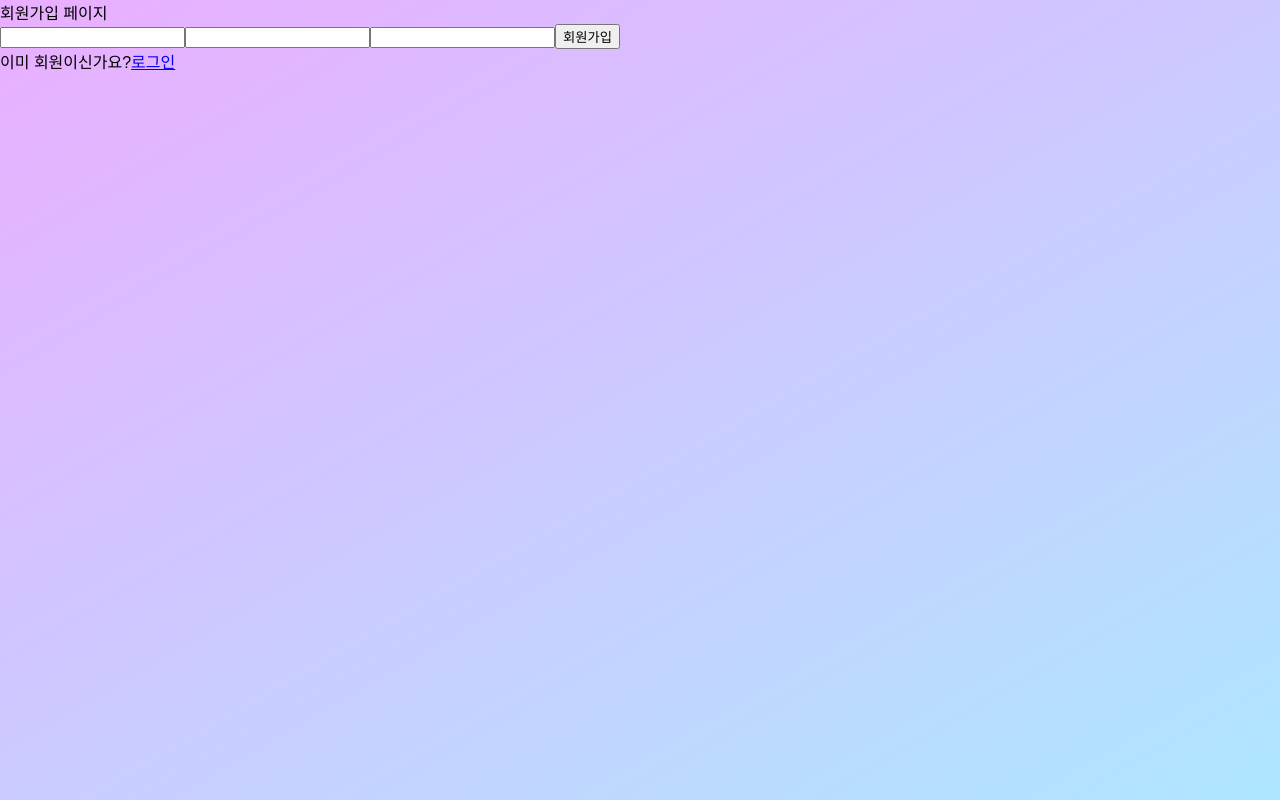
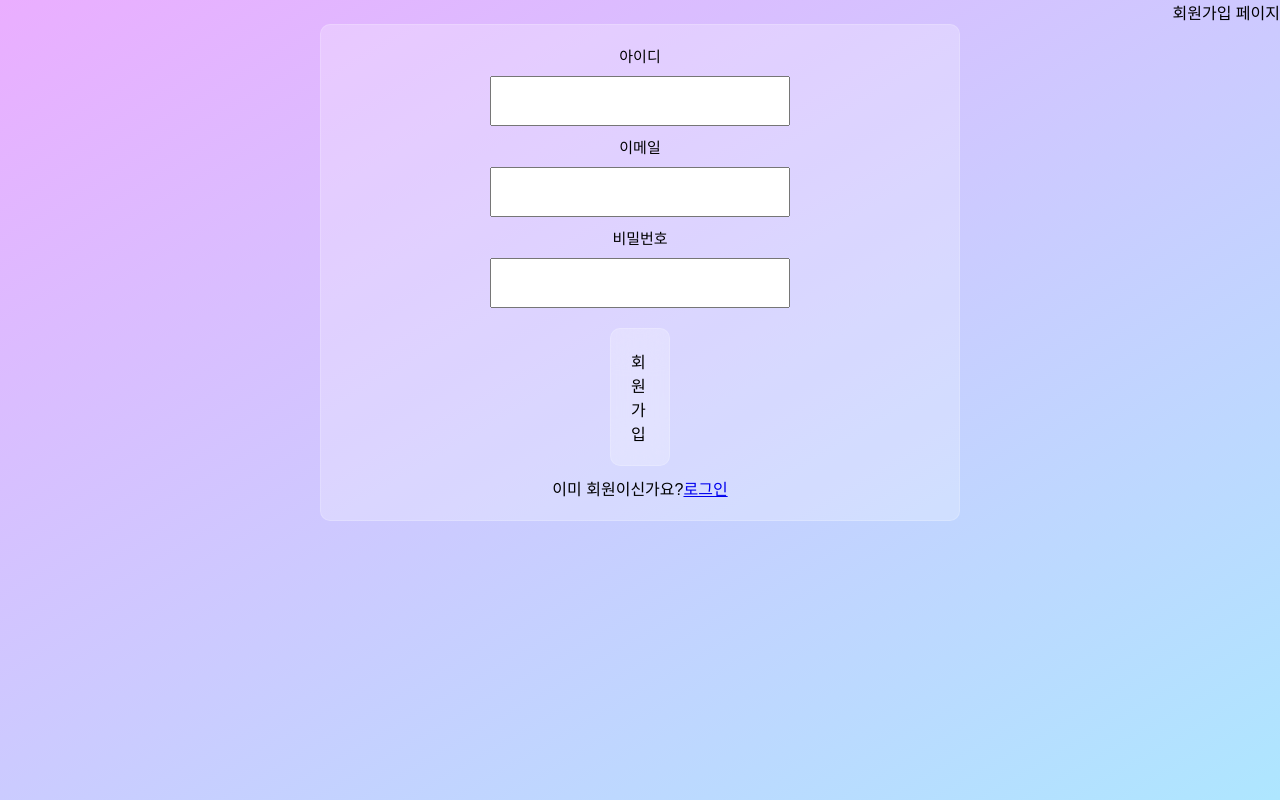
Before and after one commit to pound-er/react-vote-15th, a React (Create React App) app: page /SignUpPage in a window 1280 px wide. Built offline with nearby package versions, Linux system fonts and the light colour scheme.

Commit message:
feat : 결과화면 구성 완료, style : 찔끔

```diff
--- a/src/App.js
+++ b/src/App.js
@@ -3,6 +3,7 @@ import { Route, Routes } from 'react-router-dom';
 import LoginPage from './pages/LoginPage';
 import SignUpPage from './pages/SignUpPage';
 import { OverallStyle } from './GlobalStyle';
+import VoteResultPage from './pages/VoteResultPage';
 
 function App() {
   return (
@@ -12,6 +13,7 @@ function App() {
         <Route path="/" element={<VotePage />} />
         <Route path="/LoginPage" element={<LoginPage />} />
         <Route path="/SignUpPage" element={<SignUpPage />} />
+        <Route path="/VoteResultPage" element={<VoteResultPage />} />
       </Routes>
     </>
   );
--- a/src/GlobalStyle.js
+++ b/src/GlobalStyle.js
@@ -41,5 +41,20 @@ export const OverallStyle = createGlobalStyle`
     margin: 0;
     background-repeat: no-repeat;
     background-attachment: fixed;
+
+    overflow-y: scroll;
+  }
+  body::-webkit-scrollbar {
+  width: 8px;  /* 스크롤바의 너비 */
+}
+
+  body::-webkit-scrollbar-thumb {
+  height: 30%; /* 스크롤바의 길이 */
+  background: white; /* 스크롤바의 색상 */
+
+  border-radius: 10px;
+}
+body::-webkit-scrollbar-track {
+  background: rgba(33, 122, 244, .1);  /*스크롤바 뒷 배경 색상*/
 }
 `;
--- a/src/pages/SignUpPage.js
+++ b/src/pages/SignUpPage.js
@@ -3,7 +3,9 @@ import axios from "axios";
 import { Navigate, useNavigate } from "react-router-dom";
 import { Link } from "react-router-dom";
 import { API } from "../API/API";
-
+import styled from "styled-components";
+import { CenteringWrapper ,Header } from "../GlobalStyle";
+import { StyledButton } from "../styles/StyledButton";
 function SignUpPage(){
 
     const navigate = useNavigate();
@@ -70,36 +72,72 @@ function SignUpPage(){
 
     return(
         <>
-        <div>회원가입 페이지</div>
-        <form onSubmit={signUpDB}>
-        <input
+        <Header>회원가입 페이지</Header>
+        <CenteringWrapper>
+        <Form onSubmit={signUpDB}>
+        <Text>아이디</Text>
+        <Input
         type="id"
         name="id"
         value={inputText.id}
         onChange={onInputChange}
         spellCheck="false"
         />
-        <input
+        <Text>이메일</Text>
+        <Input
         type="email"
         name="email"
         value={inputText.email}
         onChange={onInputChange}
         spellCheck="false"
         />
-        <input
+        <Text>비밀번호</Text>
+        <Input
         type="pw"
         name="pw"
         value={inputText.pw}
         onChange={onInputChange}
         spellCheck="false"
         />
-        <button>회원가입</button>
-        </form>
+        <StyledButton>회원가입</StyledButton>
         <div>이미 회원이신가요?
             <Link to={`/LoginPage`}>로그인</Link>
         </div>
+        </Form>
+
+        </CenteringWrapper>
         </>
     )
 }
 
+const Form = styled.form`
+
+background-color: rgba(255, 255, 255, 0.25);
+height:100%;
+width:50%;
+padding:20px;
+border-radius: 10px;
+border: 1px solid rgba(255, 255, 255, 0.18);
+
+
+align-items: center;
+justify-content: center;
+display:flex;
+flex-direction: column;
+
+`
+const Input = styled.input`
+
+height:50px;
+width:300px;
+margin:10px;
+
+
+`
+const Text = styled.div`
+font-size:15px;
+
+`
+
+
 export default SignUpPage;
--- a/src/pages/VotePage.js
+++ b/src/pages/VotePage.js
@@ -56,6 +56,9 @@ function VotePage() {
         <StyledButton>
           <Link to={`/SignUpPage`}>회원가입</Link>
         </StyledButton>
+        <StyledButton>
+          <Link to={`/VoteResultPage`}>결과화면</Link>
+        </StyledButton>
       </Header>
       <CenteringWrapper>
         {candidates.map((user) => (
--- a/src/pages/VoteResultPage.js
+++ b/src/pages/VoteResultPage.js
@@ -1,8 +1,49 @@
+import {useEffect,useState} from 'react';
+import axios from 'axios';
+import { CenteringWrapper } from '../GlobalStyle';
+import { StyledBox } from '../styles/StyledBox';
+import styled from 'styled-components';
+
 function VoteResultPage(){
 
+    const [result, setResult] = useState(null);
+    const [leader, setLeader] = useState('');
+
+    useEffect(() => {
+    const fetcthResult = async () => {
+      try {
+        setResult(null);
+        const response = await axios.get(
+          'http://ec2-3-38-228-115.ap-northeast-2.compute.amazonaws.com/api/vote/'
+        );
+        setResult(response.data);
+        setLeader(response.data[0].candidate_name);
+      } catch (e) {
+        console.log(1);
+      }
+    };
+
+    fetcthResult();
+  }, []);
+
+  if (!result) return null;
     return(
-        <div>투표 결과 페이지</div>
-    )
+        <>
+        <CenteringWrapper>
+            <Title>16기 백엔드짱 : 🎊{leader}🎊</Title>
+        {result.map((user) => (
+          <StyledBox key={user.id}>
+            {user.candidate_name} ({user.vote_cnt})
+          </StyledBox>
+        ))}
+      </CenteringWrapper>
+        </>
+    );
 }
 
+const Title =styled.div`
+
+margin:10px;
+font-size:30px;
+`
 export default VoteResultPage;
```
